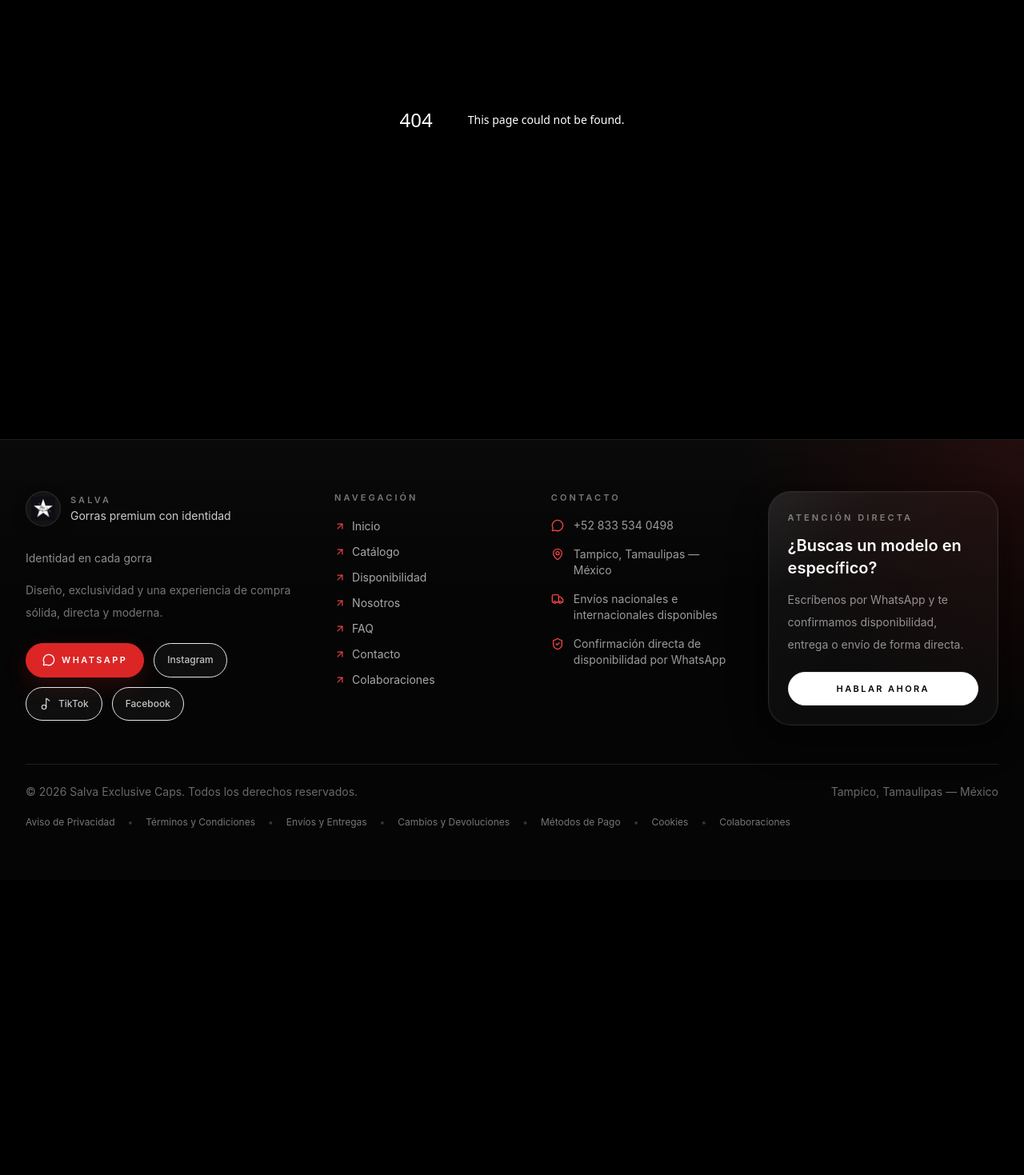
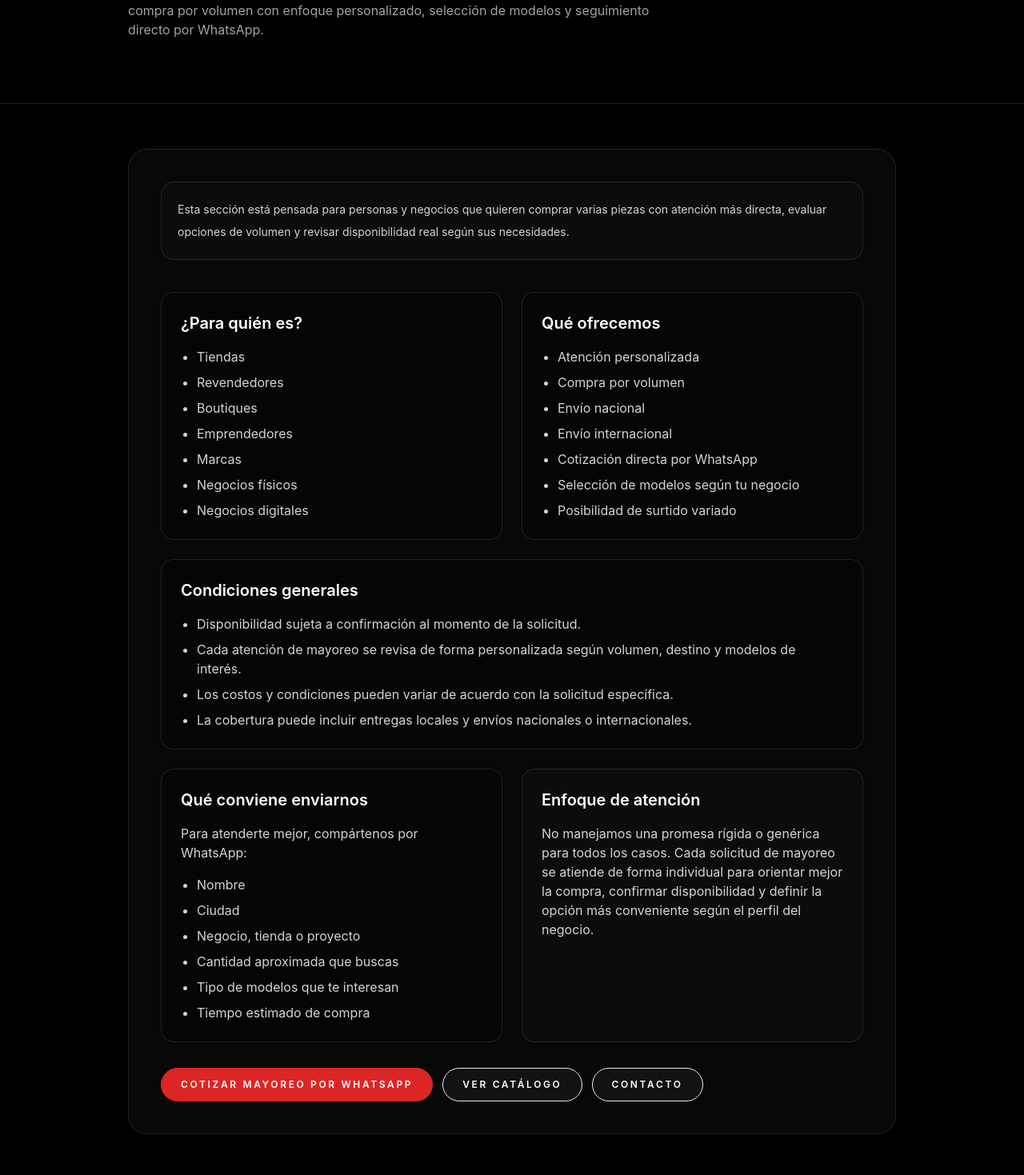
Before and after one commit to salva-ventures/salva-exclusive-caps-web, a Next.js app: page /mayoreo in a window 1280 px wide. Before the commit this address had no page. Shown: the part 341-1810 px from the top of the page at 80% size. Before the commit the page ends 1441 px from the top, so only its background shows below. Built offline with nearby package versions, Linux system fonts and the light colour scheme.

Commit message:
Agrega página de mayoreo y link en footer

```diff
--- /dev/null
+++ b/src/app/mayoreo/page.tsx
@@ -0,0 +1,175 @@
+import type { Metadata } from "next";
+import Link from "next/link";
+
+export const metadata: Metadata = {
+  title: "Mayoreo | Salva Exclusive Caps",
+  description:
+    "Compra gorras al mayoreo con Salva Exclusive Caps. Atención para tiendas, revendedores, boutiques, emprendedores, marcas y negocios que buscan modelos exclusivos con atención personalizada.",
+  keywords: [
+    "gorras al mayoreo",
+    "mayoreo gorras México",
+    "proveedor de gorras",
+    "gorras para revender",
+    "distribuidor de gorras",
+    "compra por volumen",
+    "Salva Exclusive Caps mayoreo",
+  ],
+};
+
+const profiles = [
+  "Tiendas",
+  "Revendedores",
+  "Boutiques",
+  "Emprendedores",
+  "Marcas",
+  "Negocios físicos",
+  "Negocios digitales",
+];
+
+const benefits = [
+  "Atención personalizada",
+  "Compra por volumen",
+  "Envío nacional",
+  "Envío internacional",
+  "Cotización directa por WhatsApp",
+  "Selección de modelos según tu negocio",
+  "Posibilidad de surtido variado",
+];
+
+const conditions = [
+  "Disponibilidad sujeta a confirmación al momento de la solicitud.",
+  "Cada atención de mayoreo se revisa de forma personalizada según volumen, destino y modelos de interés.",
+  "Los costos y condiciones pueden variar de acuerdo con la solicitud específica.",
+  "La cobertura puede incluir entregas locales y envíos nacionales o internacionales.",
+];
+
+const requestItems = [
+  "Nombre",
+  "Ciudad",
+  "Negocio, tienda o proyecto",
+  "Cantidad aproximada que buscas",
+  "Tipo de modelos que te interesan",
+  "Tiempo estimado de compra",
+];
+
+export default function MayoreoPage() {
+  return (
+    <main className="min-h-screen bg-black text-white">
+      <section className="border-b border-white/10 bg-gradient-to-b from-zinc-950 via-black to-black">
+        <div className="mx-auto max-w-5xl px-6 py-16 sm:px-8 sm:py-20">
+          <p className="text-xs font-medium uppercase tracking-[0.28em] text-zinc-500">
+            Canal comercial
+          </p>
+          <h1 className="mt-4 max-w-3xl text-4xl font-semibold tracking-tight sm:text-5xl">
+            Mayoreo para tiendas, revendedores y negocios
+          </h1>
+          <p className="mt-5 max-w-2xl text-sm leading-7 text-zinc-400 sm:text-base">
+            Si buscas que Salva Exclusive Caps sea tu proveedor, podemos atender
+            solicitudes de compra por volumen con enfoque personalizado,
+            selección de modelos y seguimiento directo por WhatsApp.
+          </p>
+        </div>
+      </section>
+
+      <section className="mx-auto max-w-5xl px-6 py-10 sm:px-8 sm:py-14">
+        <div className="rounded-3xl border border-white/10 bg-white/[0.03] p-6 shadow-2xl shadow-black/20 backdrop-blur-sm sm:p-8 lg:p-10">
+          <div className="mb-10 rounded-2xl border border-white/10 bg-white/[0.02] p-5 text-sm leading-7 text-zinc-300">
+            <p>
+              Esta sección está pensada para personas y negocios que quieren
+              comprar varias piezas con atención más directa, evaluar opciones
+              de volumen y revisar disponibilidad real según sus necesidades.
+            </p>
+          </div>
+
+          <div className="grid gap-6 md:grid-cols-2">
+            <article className="rounded-2xl border border-white/10 bg-black/30 p-5 sm:p-6">
+              <h2 className="text-lg font-semibold text-white sm:text-xl">
+                ¿Para quién es?
+              </h2>
+              <ul className="mt-4 list-disc space-y-2 pl-5 text-sm leading-7 text-zinc-300 sm:text-base">
+                {profiles.map((item) => (
+                  <li key={item}>{item}</li>
+                ))}
+              </ul>
+            </article>
+
+            <article className="rounded-2xl border border-white/10 bg-black/30 p-5 sm:p-6">
+              <h2 className="text-lg font-semibold text-white sm:text-xl">
+                Qué ofrecemos
+              </h2>
+              <ul className="mt-4 list-disc space-y-2 pl-5 text-sm leading-7 text-zinc-300 sm:text-base">
+                {benefits.map((item) => (
+                  <li key={item}>{item}</li>
+                ))}
+              </ul>
+            </article>
+          </div>
+
+          <div className="mt-6 rounded-2xl border border-white/10 bg-black/30 p-5 sm:p-6">
+            <h2 className="text-lg font-semibold text-white sm:text-xl">
+              Condiciones generales
+            </h2>
+            <ul className="mt-4 list-disc space-y-2 pl-5 text-sm leading-7 text-zinc-300 sm:text-base">
+              {conditions.map((item) => (
+                <li key={item}>{item}</li>
+              ))}
+            </ul>
+          </div>
+
+          <div className="mt-6 grid gap-6 md:grid-cols-2">
+            <article className="rounded-2xl border border-white/10 bg-black/30 p-5 sm:p-6">
+              <h2 className="text-lg font-semibold text-white sm:text-xl">
+                Qué conviene enviarnos
+              </h2>
+              <p className="mt-4 text-sm leading-7 text-zinc-300 sm:text-base">
+                Para atenderte mejor, compártenos por WhatsApp:
+              </p>
+              <ul className="mt-4 list-disc space-y-2 pl-5 text-sm leading-7 text-zinc-300 sm:text-base">
+                {requestItems.map((item) => (
+                  <li key={item}>{item}</li>
+                ))}
+              </ul>
+            </article>
+
+            <article className="rounded-2xl border border-white/10 bg-white/[0.02] p-5 sm:p-6">
+              <h2 className="text-lg font-semibold text-white sm:text-xl">
+                Enfoque de atención
+              </h2>
+              <p className="mt-4 text-sm leading-7 text-zinc-300 sm:text-base">
+                No manejamos una promesa rígida o genérica para todos los casos.
+                Cada solicitud de mayoreo se atiende de forma individual para
+                orientar mejor la compra, confirmar disponibilidad y definir la
+                opción más conveniente según el perfil del negocio.
+              </p>
+            </article>
+          </div>
+
+          <div className="mt-8 flex flex-col gap-3 sm:flex-row">
+            <a
+              href="https://wa.me/528335340498?text=Hola,%20quiero%20cotizar%20mayoreo%20con%20Salva%20Exclusive%20Caps."
+              target="_blank"
+              rel="noopener noreferrer"
+              className="inline-flex items-center justify-center rounded-full border border-red-600 bg-red-600 px-6 py-3 text-xs font-semibold uppercase tracking-[0.22em] text-white transition-all duration-300 hover:bg-red-700"
+            >
+              Cotizar mayoreo por WhatsApp
+            </a>
+
+            <Link
+              href="/catalogo"
+              className="inline-flex items-center justify-center rounded-full border border-white/12 bg-white/[0.04] px-6 py-3 text-xs font-semibold uppercase tracking-[0.22em] text-white transition-all duration-300 hover:border-white/20 hover:bg-white/[0.08]"
+            >
+              Ver catálogo
+            </Link>
+
+            <Link
+              href="/contacto"
+              className="inline-flex items-center justify-center rounded-full border border-white/12 bg-white/[0.04] px-6 py-3 text-xs font-semibold uppercase tracking-[0.22em] text-white transition-all duration-300 hover:border-white/20 hover:bg-white/[0.08]"
+            >
+              Contacto
+            </Link>
+          </div>
+        </div>
+      </section>
+    </main>
+  );
+}
--- a/src/components/Footer.tsx
+++ b/src/components/Footer.tsx
@@ -50,6 +50,7 @@ export default function Footer() {
     { href: "/faq", label: "FAQ" },
     { href: "/contacto", label: "Contacto" },
     { href: "/colaboraciones", label: "Colaboraciones" },
+    { href: "/mayoreo", label: "Mayoreo" },
   ];
 
   return (
@@ -313,6 +314,15 @@ export default function Footer() {
             >
               Colaboraciones
             </Link>
+
+            <span className="text-white/20">•</span>
+
+            <Link
+              href="/mayoreo"
+              className="transition-colors duration-300 hover:text-white"
+            >
+              Mayoreo
+            </Link>
           </div>
         </motion.div>
       </motion.div>
```
